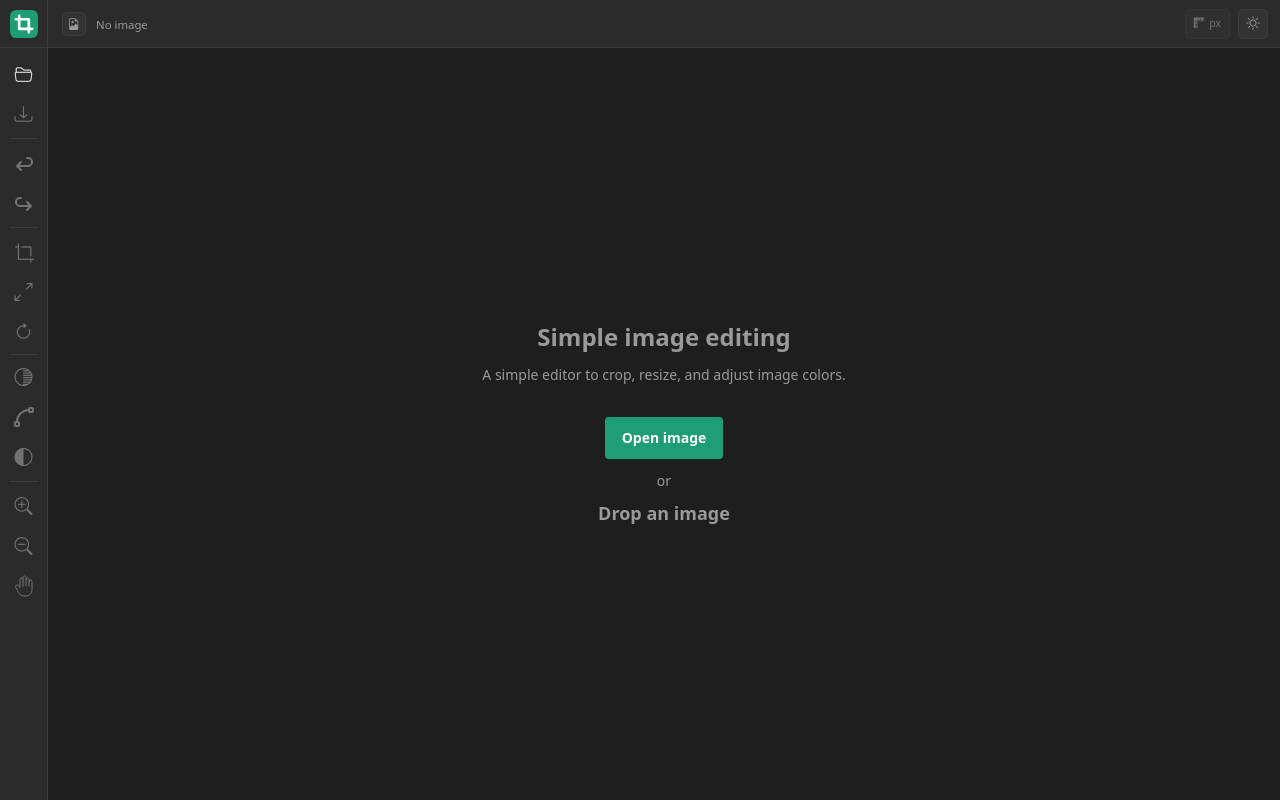
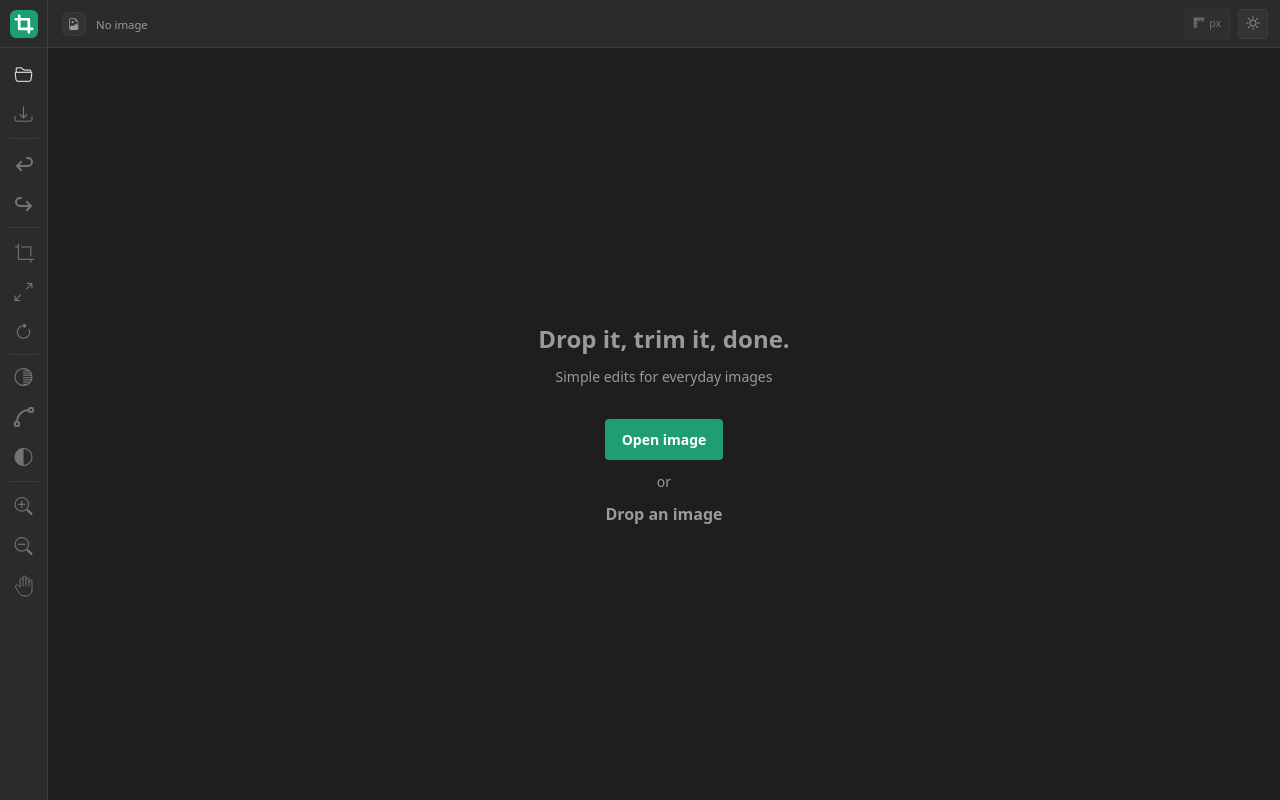
Before and after one commit to larsliin/imageEditor, a Vue app: page / in a window 1280 px wide. Built offline with nearby package versions, Linux system fonts and the light colour scheme.

Commit message:
Update empty state messaging for clarity and adjust title font size

```diff
--- a/src/components/editor/EditorCanvas.vue
+++ b/src/components/editor/EditorCanvas.vue
@@ -260,9 +260,9 @@
                 />
             </div>
             <div v-else class="empty-state">
-                <h1 class="empty-state__headline">Simple image editing</h1>
+                <h1 class="empty-state__headline">Drop it, trim it, done.</h1>
                 <p class="empty-state__intro">
-                    A simple editor to crop, resize, and adjust image colors.
+                    Simple edits for everyday images
                 </p>
                 <button type="button" class="import-button" @click="emit('import')">
                     <span>Open image</span>
@@ -415,7 +415,7 @@
 
 .empty-state__title {
     margin: 0;
-    font-size: 18px;
+    font-size: 16px;
     font-weight: 600;
     line-height: 1.3;
 }
```
